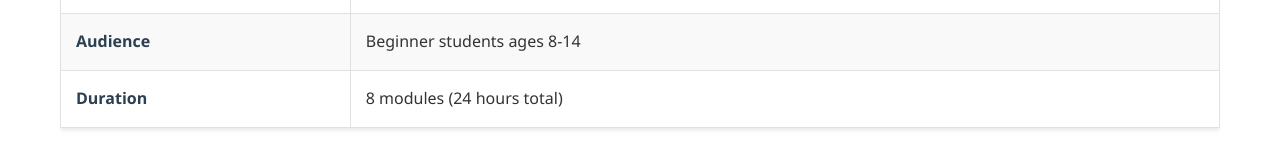
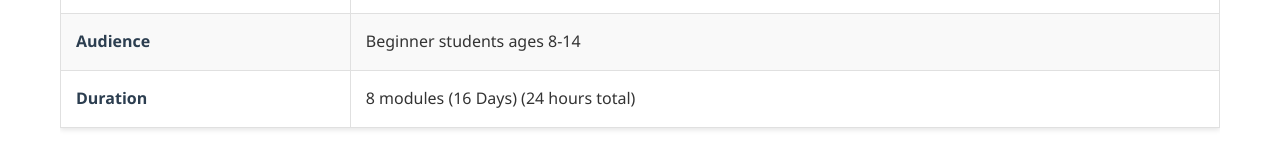
Before and after one commit to salesotomatikstbm/scratch-course, a plain HTML site: page course-overview.html in a window 1280 px wide. Shown: the part 231-396 px from the top of the page. Drawn offline with Linux system fonts and the light colour scheme.

Commit message:
add the 16

```diff
--- a/course-overview.html
+++ b/course-overview.html
@@ -118,7 +118,7 @@
                 </tr>
                 <tr>
                     <td><strong>Duration</strong></td>
-                    <td>8 modules (24 hours total)</td>
+                    <td>8 modules (16 Days) (24 hours total)</td>
                 </tr>
             </tbody>
         </table>
```
